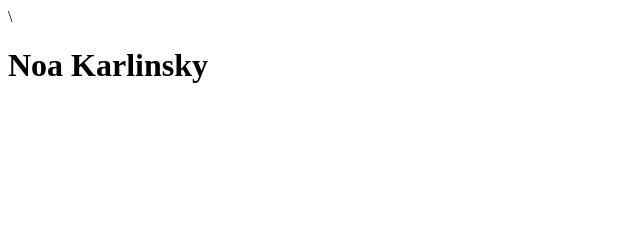
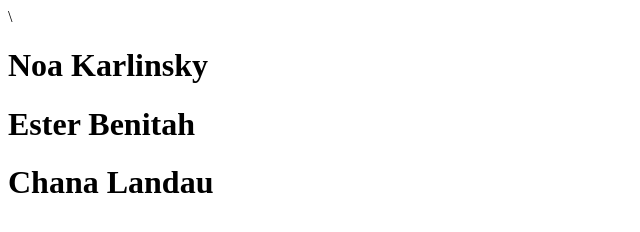
Before and after one commit to yosi-yaffe-alcd/myfirstvc, a plain HTML site: page index.html in a window 1280 px wide. Shown: the whole page, without its empty margins (0-640 px from the left). Drawn offline with Linux system fonts and the light colour scheme.

Commit message:
add chana + ester

```diff
--- a/index.html
+++ b/index.html
@@ -3,5 +3,7 @@
     <meta />
   </head>\<body>
     <h1>Noa Karlinsky</h1>
+    <h1>Ester Benitah</h1>
+    <h1>Chana Landau</h1>
   </body>
   </html>
```
